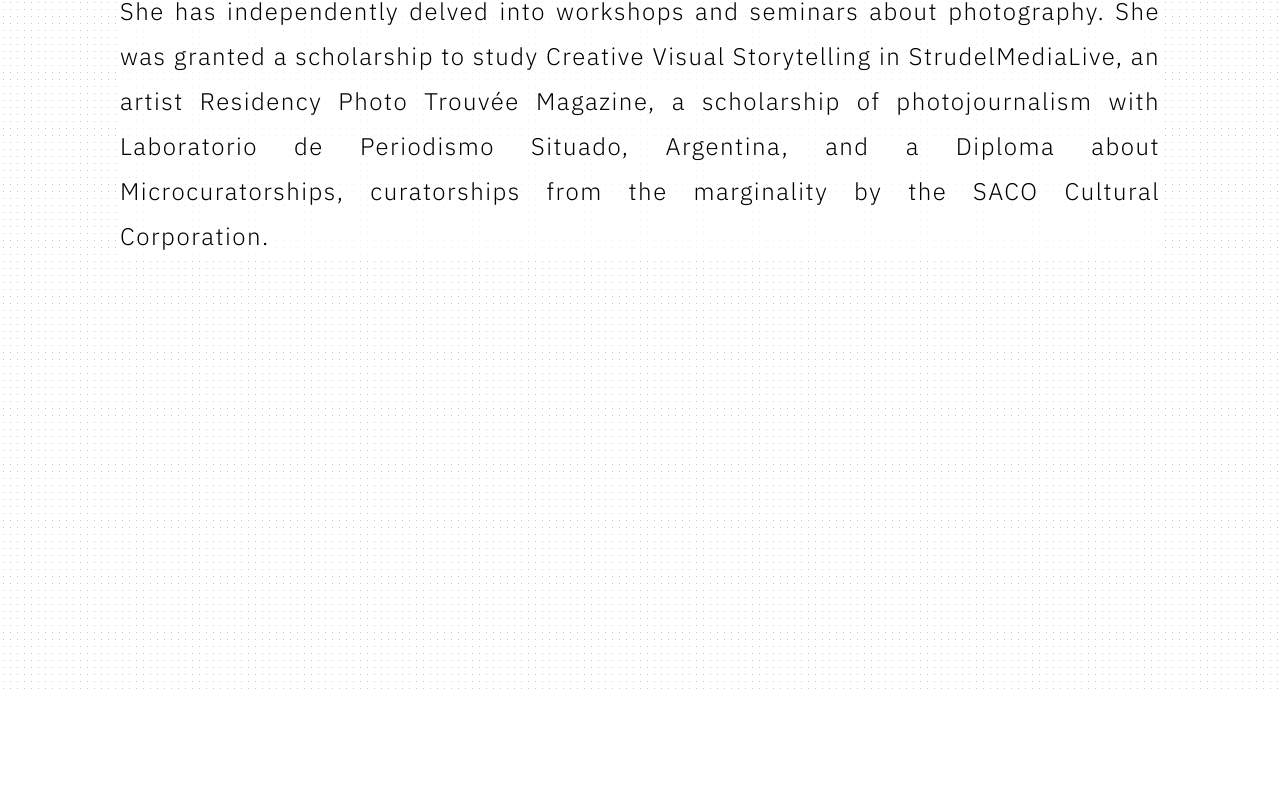
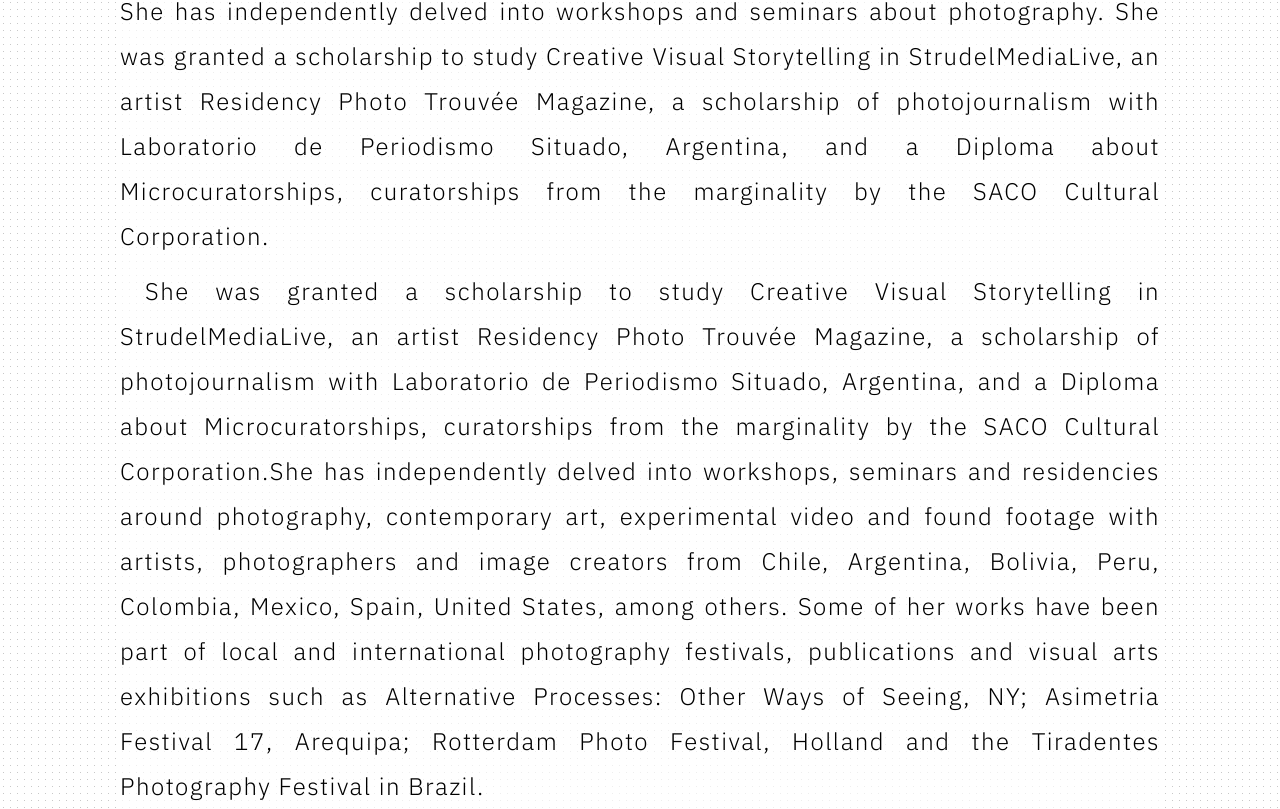
Before and after one commit to juanulload/portafolio_maimerida, a plain HTML site: page index-en.html in a window 1280 px wide. Shown: the part 1338-2147 px from the top of the page. Before the commit the page ends 2032 px from the top, so only its background shows below. Drawn offline with nearby package versions, Linux system fonts and the light colour scheme; a script that the page names is missing.

Commit message:
Change text bio en

```diff
--- a/index-en.html
+++ b/index-en.html
@@ -55,7 +55,18 @@
                     photojournalism with Laboratorio de Periodismo Situado, Argentina, and a Diploma about
                     Microcuratorships, curatorships from the marginality by the SACO Cultural Corporation.
                 </p>
-
+                <p>
+                    She was granted a scholarship to study Creative Visual
+                    Storytelling in StrudelMediaLive, an artist Residency Photo Trouvée Magazine, a scholarship of
+                    photojournalism with Laboratorio de Periodismo Situado, Argentina, and a Diploma about
+                    Microcuratorships, curatorships from the marginality by the SACO Cultural Corporation.She has
+                    independently delved into workshops, seminars and residencies around photography, contemporary
+                    art, experimental video and found footage with artists, photographers and image creators from Chile,
+                    Argentina, Bolivia, Peru, Colombia, Mexico, Spain, United States, among others. Some of her works have
+                    been part of local and international photography festivals, publications and visual arts exhibitions
+                    such as Alternative Processes: Other Ways of Seeing, NY; Asimetria Festival 17, Arequipa; Rotterdam
+                    Photo Festival, Holland and the Tiradentes Photography Festival in Brazil.
+                </p>
 
         </div>
 
```
